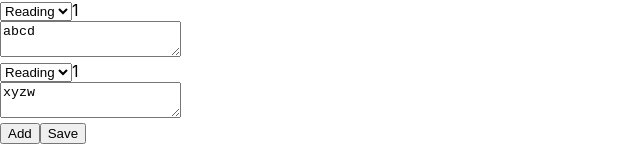
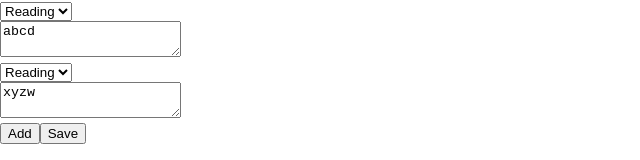
Before and after one commit to bthieu/ilogist, a React (Create React App) app: page / in a window 1280 px wide. Shown: the top 160 px of the page, without its empty margins (0-640 px from the left). Built offline with nearby package versions, Linux system fonts and the light colour scheme.

Commit message:
remove log code

```diff
--- a/src/pages/LogView/index.js
+++ b/src/pages/LogView/index.js
@@ -64,7 +64,6 @@ function LogView() {
                   <option key={activity.id} value={activity.id}>{activity.name}</option>
                 ))}
               </select>
-              {logItem?.activity?.id}
             </div>
             <textarea value={logItem.content} onChange={(event) => {handleChangeLogContent(event, logIndex)}}/>
           </div>
```
